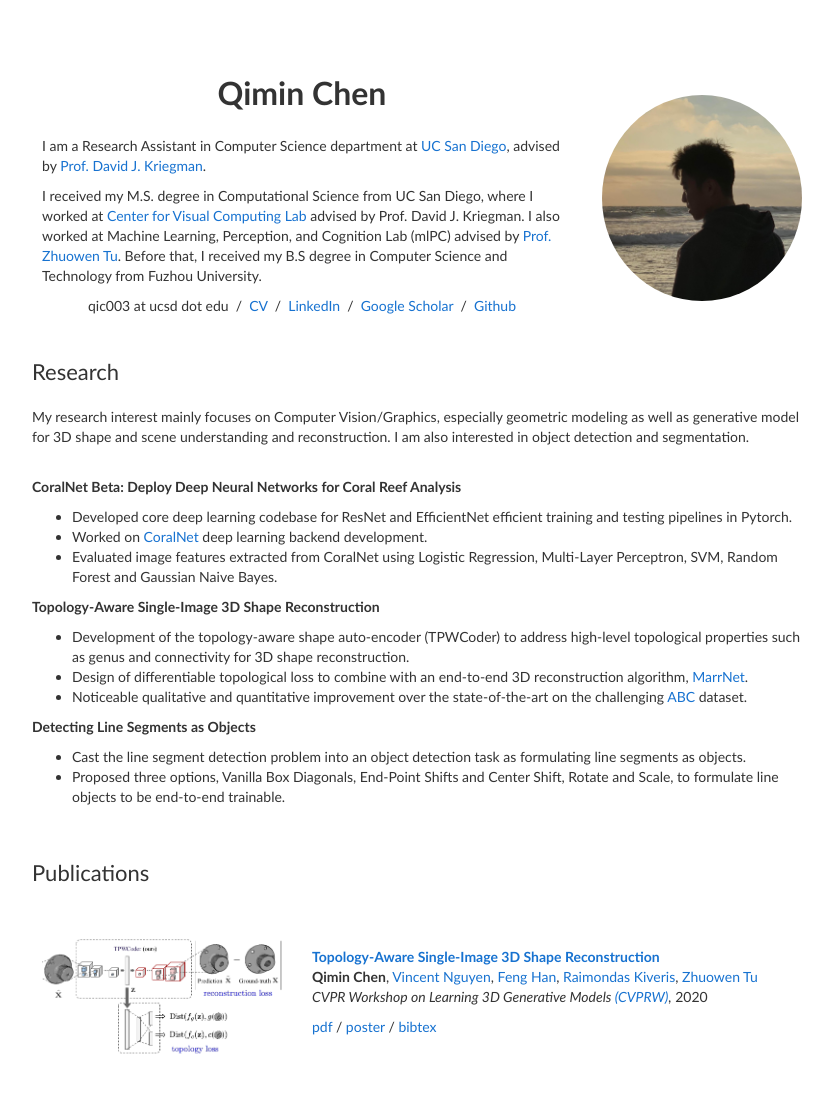
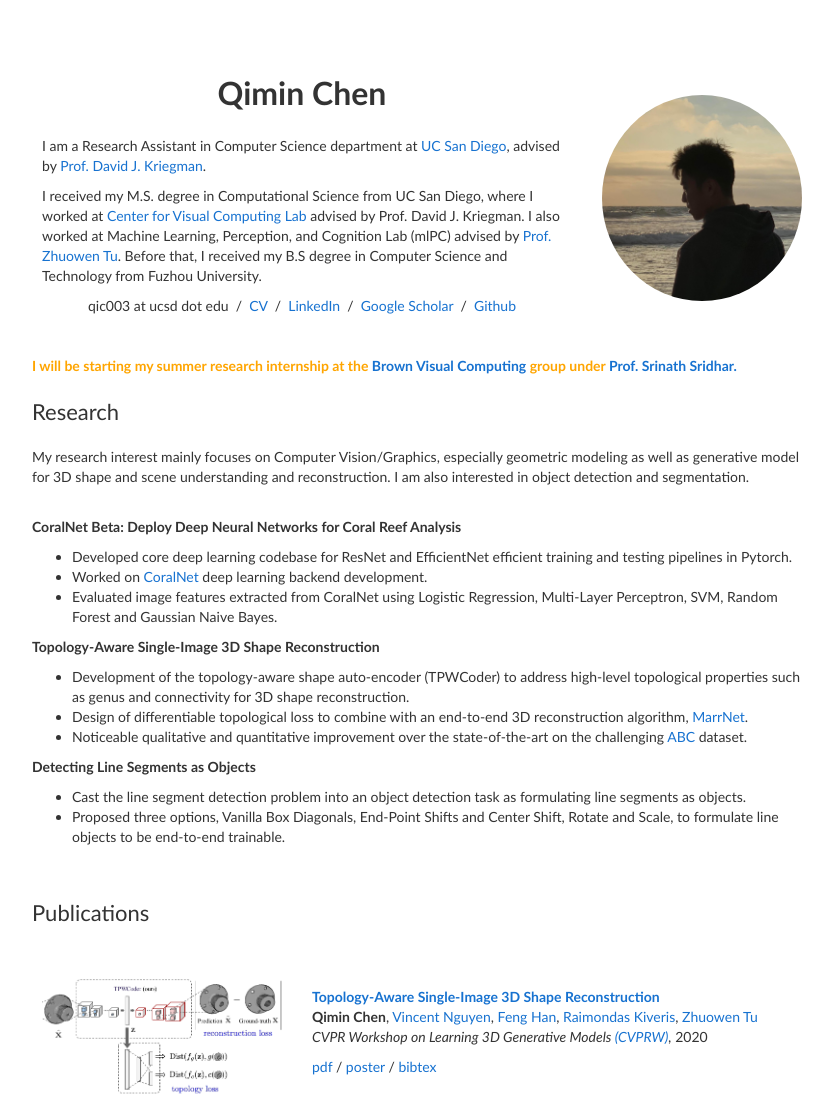
Before and after one commit to qiminchen/q7minchen.github.io, a plain HTML site: page index.html in a window 1280 px wide. Shown: the top 1100 px of the page, without its empty margins (218-1051 px from the left). Drawn offline with nearby package versions, Linux system fonts and the light colour scheme.

Commit message:
Update index.html

```diff
--- a/index.html
+++ b/index.html
@@ -62,6 +62,19 @@
                                 <img style="width:100%;max-width:100%;border-radius:50%"
                                      alt="profile photo" src="images/QiminChen.jpg" class="hoverZoomLink">
                             </a>
+                        </td>
+                    </tr>
+                    </tbody>
+                </table>
+
+                <table style="width:100%;border:0px;border-spacing:0px;border-collapse:separate;
+                margin-right:auto;margin-left:auto;">
+                    <tbody>
+                    <tr>
+                        <td style="padding:10px;width:100%;vertical-align:middle">
+                            <span style="color: orange"><strong>I will be starting my summer research internship at the
+                                <a href="https://visual.cs.brown.edu/"> Brown Visual Computing</a> group under
+                            <a href="http://ai.stanford.edu/~ssrinath">Prof. Srinath Sridhar.</a> </strong></span>
                         </td>
                     </tr>
                     </tbody>
```
